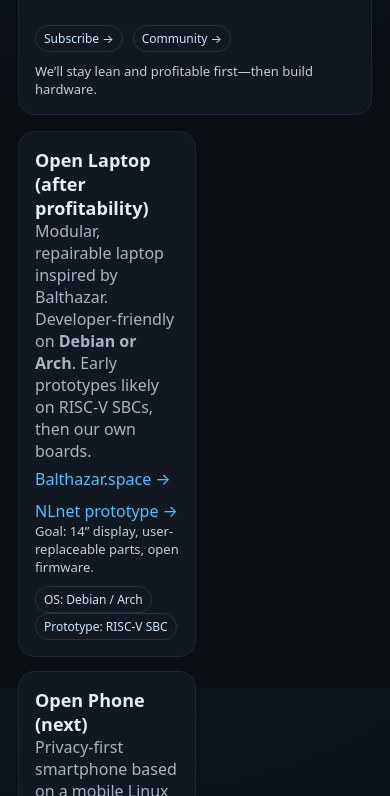
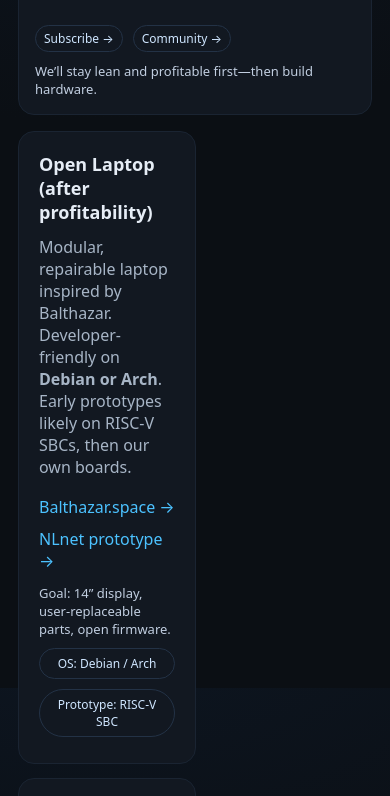
Before and after one commit to tmsteph/3dvr-web, a plain HTML site: page vision/index.html in a window 390 px wide. Shown: the part 1000-1796 px from the top of the page. Drawn offline with Linux system fonts and the light colour scheme.

Commit message:
Improve mobile card sizing

```diff
--- a/vision/index.html
+++ b/vision/index.html
@@ -67,6 +67,26 @@
       .cta-row { flex-direction: column; align-items: stretch }
       .btn { width: 100%; justify-content: center }
       .grid { gap: 14px }
+      #products .card {
+        min-height: 240px;
+        padding: 20px 20px 26px;
+      }
+      #products .card .col {
+        display: flex;
+        flex-direction: column;
+        gap: 12px;
+      }
+      #products .card .col:last-child {
+        flex-direction: row;
+        flex-wrap: wrap;
+        align-items: flex-start;
+        gap: 10px;
+      }
+      #products .card .col:last-child .pill {
+        flex: 1 1 calc(50% - 10px);
+        text-align: center;
+        padding: 6px 10px;
+      }
     }
     @media (max-width: 520px) {
       nav .row { flex-direction: column; align-items: flex-start; gap: 8px }
```
